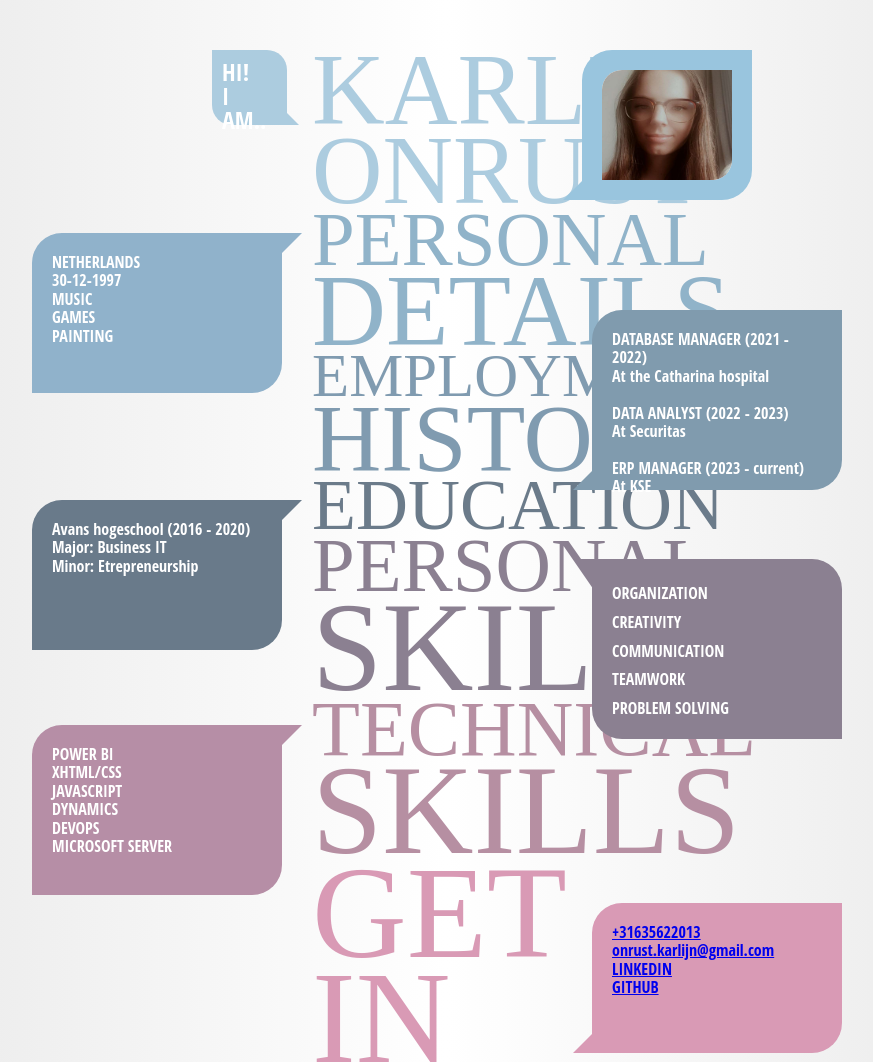
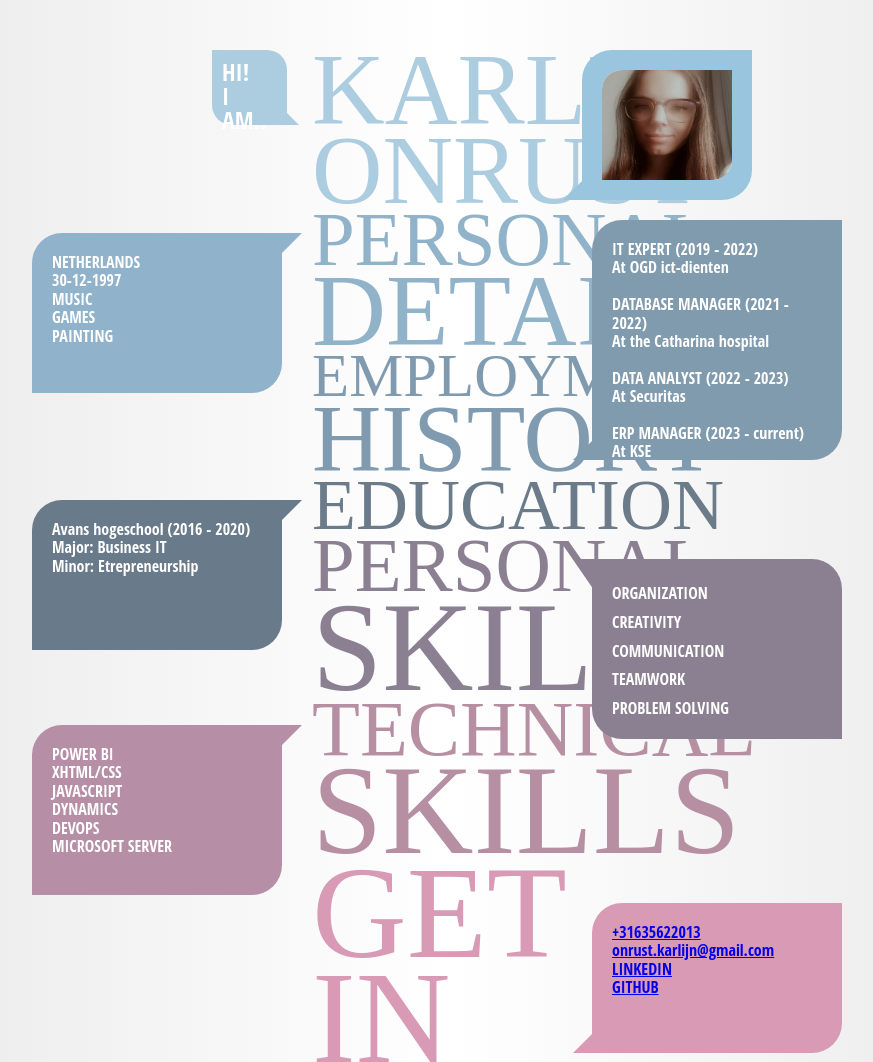
Before and after one commit to KarlijnOnrust/CV-Karlijn-Onrust, a plain HTML site: page index.html in a window 1280 px wide. Shown: the top 1062 px of the page, without its empty margins (193-1066 px from the left). Drawn offline with nearby package versions, Linux system fonts and the light colour scheme; a web font is replaced by a local one.

Commit message:
Added work experience gap

```diff
--- a/index.html
+++ b/index.html
@@ -46,11 +46,14 @@
    </div>
   <div class="bubble4">
      <span class="the-arrow4"></span>
+    IT EXPERT (2019 - 2022)<br/>
+    At OGD ict-dienten
+    <br/><br/>
     DATABASE MANAGER (2021 - 2022)<br/>
     At the Catharina hospital
     <br/><br/>
     DATA ANALYST (2022 - 2023)<br/>
-     At Securitas
+    At Securitas
     <br/><br/>
     ERP MANAGER (2023 - current)<br/>
     At KSE
--- a/style.css
+++ b/style.css
@@ -198,7 +198,7 @@ body {
   transform: rotate(180deg);
 }
 .bubble4 {
-  height: 180px;
+  height: 240px;
   width: 250px;
   padding: 20px;
   position: absolute;
@@ -209,7 +209,7 @@ body {
   border-top-right-radius: 0;
   border-bottom-right-radius: 30px;
   border-bottom-left-radius: 0;
-  top: 260px;
+  top: 170px;
   left: 280px;
 }
 .bubble4 span.the-arrow4 {
@@ -220,7 +220,7 @@ body {
   border-right: 0px solid #809BAE;
   border-bottom: 20px solid #809BAE;
   position: absolute;
-  top: 160px;
+  top: 220px;
   left: -19px;
 }
 .bubble5 {
```
